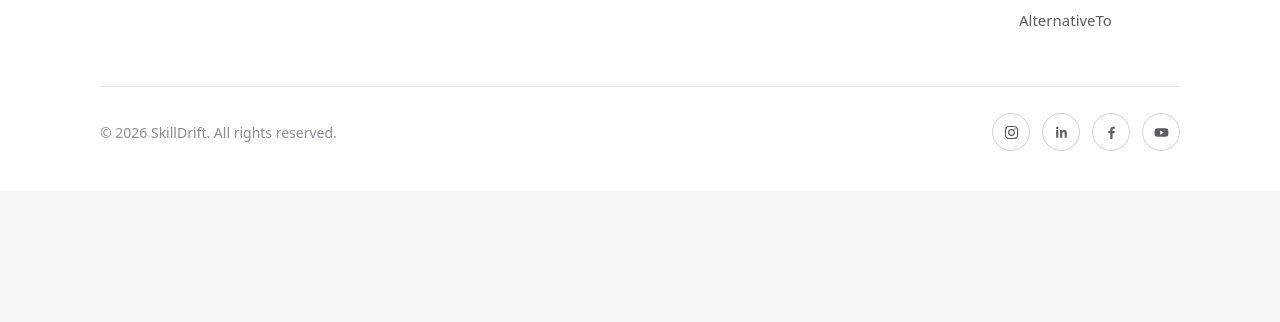
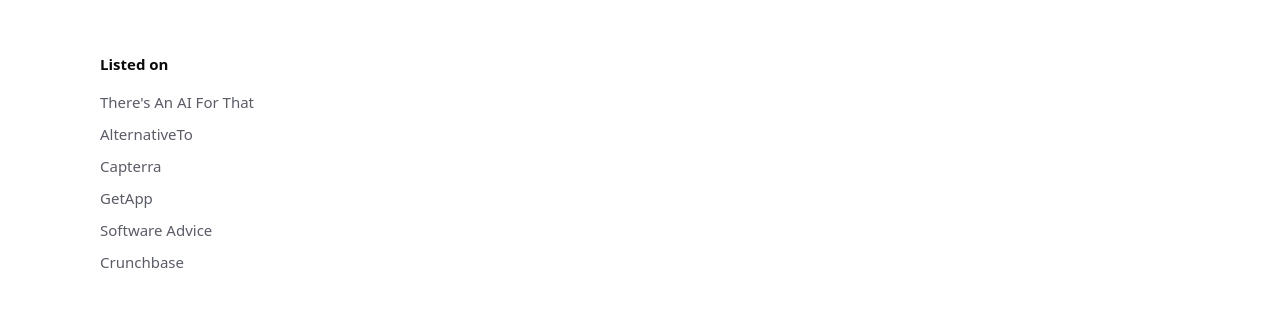
Before and after one commit to sunilksamanta/skilldrift-landing-new, a Next.js app: page /about in a window 1280 px wide. Shown: the part 3999-4321 px from the top of the page. Before the commit the page ends 4190 px from the top, so only its background shows below. Built offline with nearby package versions, Linux system fonts and the light colour scheme; no server answers; a web font is replaced by a local one.

Commit message:
feat: add new footer links for external listings and update schema for consistency

```diff
--- a/src/components/SiteFooter.tsx
+++ b/src/components/SiteFooter.tsx
@@ -51,6 +51,18 @@
       { href: "https://www.youtube.com/@SkillDrift-AI", label: "YouTube", external: true },
       { href: "https://www.instagram.com/skilldriftindia/", label: "Instagram", external: true },
       { href: "https://www.facebook.com/skilldriftindia", label: "Facebook Page", external: true },
+    ],
+  },
+  /*
+   * Split out of "Follow", which is where the directory listings had ended up.
+   * Nobody follows a Capterra page, and lumping ten links under one heading
+   * made the column longer than the four beside it. These are also the entries
+   * that matter for `sameAs` in schema.ts — every URL in this column appears
+   * there and vice versa, so keep the two lists in step when either changes.
+   */
+  {
+    title: "Listed on",
+    links: [
       {
         href: "https://theresanaiforthat.com/ai/skilldrift/",
         label: "There's An AI For That",
@@ -59,6 +71,18 @@
       {
         href: "https://alternativeto.net/software/skilldrift/",
         label: "AlternativeTo",
+        external: true,
+      },
+      { href: "https://www.capterra.com/p/10166550/SkillDrift/", label: "Capterra", external: true },
+      { href: "https://www.getapp.com/all-software/a/skilldrift/", label: "GetApp", external: true },
+      {
+        href: "https://www.softwareadvice.com/product/674176-SkillDrift/",
+        label: "Software Advice",
+        external: true,
+      },
+      {
+        href: "https://www.crunchbase.com/organization/skilldrift",
+        label: "Crunchbase",
         external: true,
       },
     ],
--- a/src/lib/schema.ts
+++ b/src/lib/schema.ts
@@ -49,6 +49,10 @@
     "https://www.youtube.com/@SkillDrift-AI",
     "https://theresanaiforthat.com/ai/skilldrift/",
     "https://alternativeto.net/software/skilldrift/",
+    "https://www.capterra.com/p/10166550/SkillDrift/",
+    "https://www.getapp.com/all-software/a/skilldrift/",
+    "https://www.softwareadvice.com/product/674176-SkillDrift/",
+    "https://www.crunchbase.com/organization/skilldrift",
   ],
 } as const;
 
```
